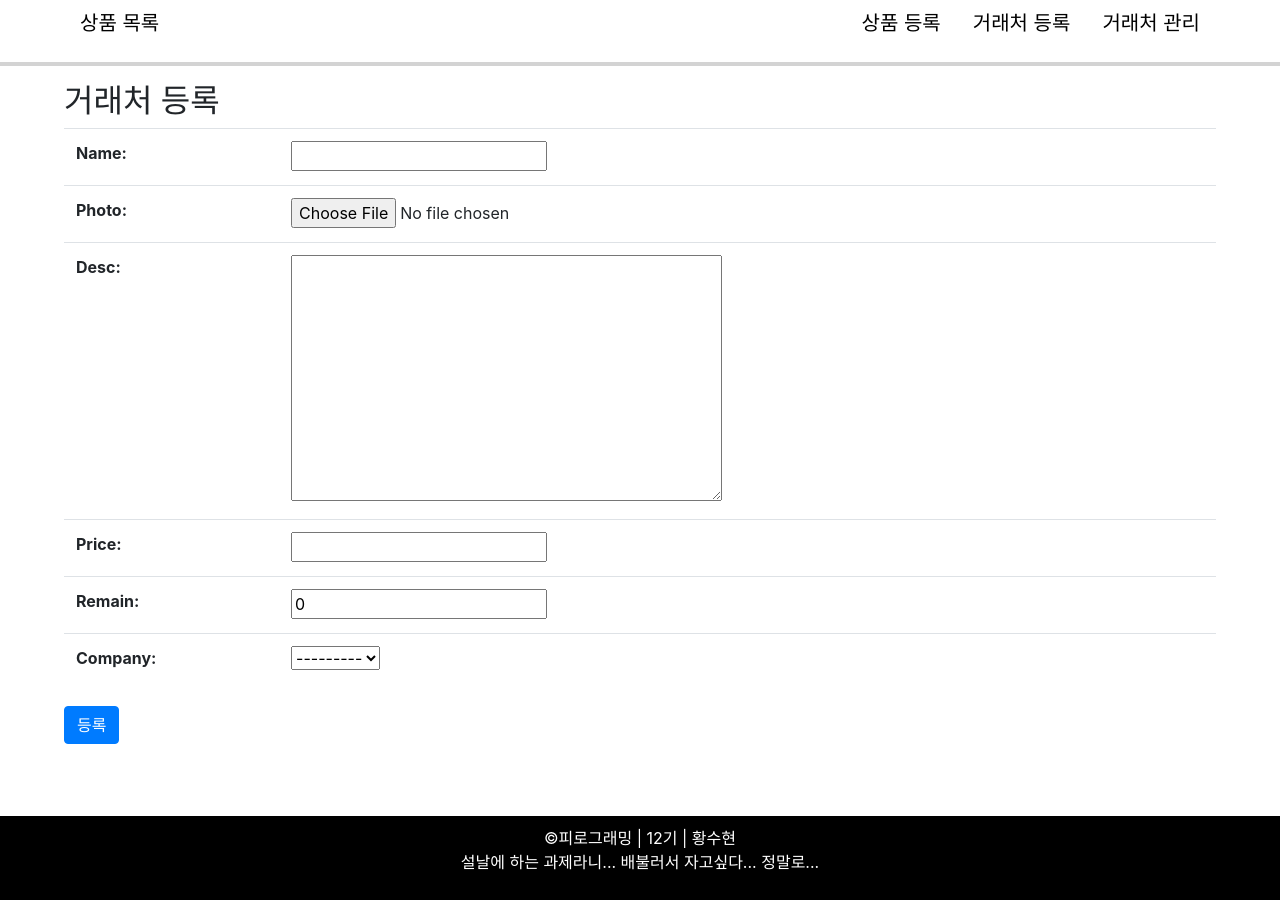
After one commit to briggirl2/piro12_inventory_management, a Django app: page /create/ in a window 1280 px wide. The commit adds this page. Run offline with Django 3.2, Linux system fonts and the light colour scheme; data that the repository does not hold is empty; some libraries are stand-ins or nearby versions.

Commit message:
item: create, update, delete

```diff
--- /dev/null
+++ b/mysite/inventory/forms.py
@@ -0,0 +1,9 @@
+from django import forms
+
+from inventory.models import Item
+
+
+class ItemForm(forms.ModelForm):
+    class Meta:
+        model = Item
+        fields = '__all__'
--- a/mysite/inventory/models.py
+++ b/mysite/inventory/models.py
@@ -24,5 +24,5 @@ class Item(models.Model):
     def __str__(self):
         return self.name
 
-    # def get_absolute_url(self):
-    #      return reverse('inventory:item_detail', kwargs={'pk': self.pk})
+    def get_absolute_url(self):
+        return reverse('inventory:item_detail', kwargs={'pk': self.pk})
--- a/mysite/inventory/templates/inventory/item_detail.html
+++ b/mysite/inventory/templates/inventory/item_detail.html
@@ -18,7 +18,7 @@
     </a>
 
     <hr/>
-    <a href="">수정</a><br/>
-    <a href="">삭제</a><br/>
+    <a href="{% url "inventory:item_update" item.pk %}">수정</a><br/>
+    <a href="{% url "inventory:item_delete" item.pk %}">삭제</a><br/>
     <a href="{% url "inventory:item_list" %}">목록</a><br/><br/>
 {% endblock %}
--- /dev/null
+++ b/mysite/inventory/templates/inventory/item_form.html
@@ -0,0 +1,13 @@
+{% extends "inventory/layout.html" %}
+
+{% block content %}
+    <h2>거래처 등록</h2>
+    <form action="" method="post" enctype="multipart/form-data" autocomplete="off">
+        {% csrf_token %}
+        <table class="table">
+            {{ form.as_table }}
+        </table>
+        <input type="submit" value="등록" class="btn btn-primary"/>
+    </form>
+    <br/><br/><br/>
+{% endblock %}
--- a/mysite/inventory/templates/inventory/layout.html
+++ b/mysite/inventory/templates/inventory/layout.html
@@ -69,7 +69,7 @@
         <a class="nav-link" href="{% url "inventory:item_list" %}">상품 목록</a>
     </li>
     <li class="nav-item">
-        <a class="nav-link" href="#">상품 등록</a>
+        <a class="nav-link" href="{% url "inventory:item_create" %}">상품 등록</a>
     </li>
     <li class="nav-item">
         <a class="nav-link" href="{% url "inventory:company_create" %}">거래처 등록</a>
--- a/mysite/inventory/urls.py
+++ b/mysite/inventory/urls.py
@@ -7,6 +7,9 @@ app_name = 'inventory'
 urlpatterns = [
     path('', views.item_list, name='item_list'),
     path('detail/<int:pk>', views.item_detail, name='item_detail'),
+    path('create/', views.item_create, name='item_create'),
+    path('update/<int:pk>', views.item_update, name='item_update'),
+    path('delete/<int:pk>', views.item_delete, name='item_delete'),
 
     path('company/', views.company_list, name='company_list'),
     path('company/detail/<int:pk>', views.company_detail, name='company_detail'),
```
Also changed, not shown: mysite/inventory/views.py (+22 -9 lines).
